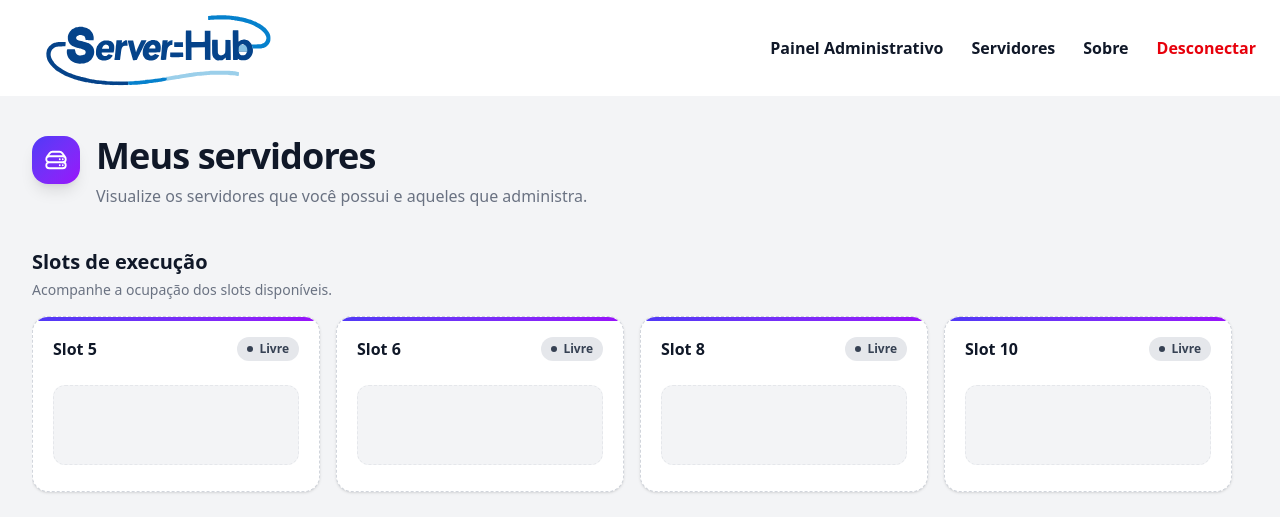
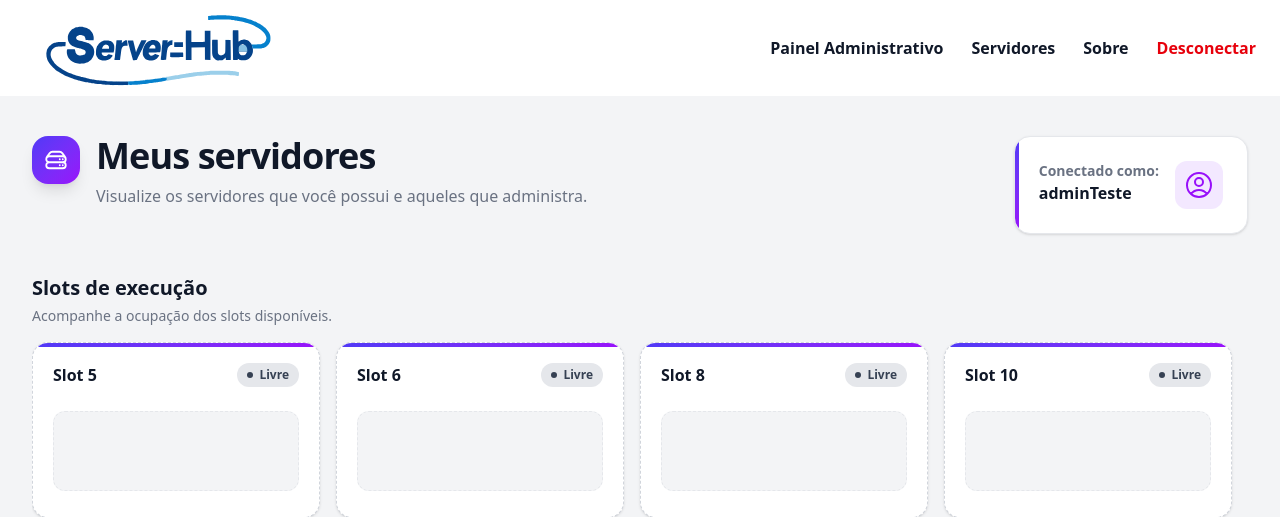
Before and after one commit to Guilherme-O-Brito/server-hub, a Laravel app: page /servidores in a window 1280 px wide. Shown: the top 517 px of the page. Run offline with Laravel 12, Linux system fonts and the light colour scheme; a user stored in the database is signed in; data comes from the database, SQL or seed files in the repository; style sheets or scripts are compiled from the project's sources.

Commit message:
feat: connected user card

```diff
--- a/resources/js/app.js
+++ b/resources/js/app.js
@@ -1,6 +1,6 @@
 import './bootstrap';
 
-import { createApp } from 'vue';
+import { createApp, reactive } from 'vue';
 import { ZiggyVue } from 'ziggy-js';
 import axios from 'axios';
 import App from './components/App.vue';
@@ -19,11 +19,32 @@ if (csrfToken) {
 
 window.axios = axios;
 
+const rootElement = document.getElementById('authUser');
+
+if (!rootElement) {
+    throw new Error('Elemento #authUser não encontrado.');
+}
+
+let authUser = null;
+
+try {
+    authUser = rootElement.dataset.authUser
+        ? JSON.parse(rootElement.dataset.authUser)
+        : null;
+} catch (error) {
+    console.error('Não foi possível carregar o usuário autenticado.', error)
+}
+
+const auth = reactive({
+    user: authUser,
+});
+
 const serversAppElement = document.getElementById('servers-app');
 
 if (serversAppElement) {
     createApp(App)
         .use(ZiggyVue)
         .use(router)
+        .provide('auth', auth)
         .mount(serversAppElement);
 }
--- /dev/null
+++ b/resources/js/components/ConectedUserCard.vue
@@ -0,0 +1,30 @@
+<template>
+    <article class="relative overflow-hidden rounded-2xl border border-gray-200 bg-white p-6 shadow-sm">
+        <div
+            class="absolute inset-y-0 left-0 w-1 bg-linear-to-b from-indigo-600 to-purple-600"
+            aria-hidden="true"
+        ></div>
+        <div class="flex items-start justify-between gap-4">
+            <div class="min-w-0 flex-1">
+                <h2 class="text-sm font-semibold text-gray-500">
+                    Conectado como:
+                </h2>
+                <h1 class="font-bold text-gray-900">{{ user?.name }}</h1>
+            </div>
+            <div class="flex h-12 w-12 shrink-0 items-center justify-center rounded-xl bg-purple-100 text-purple-600">
+                <svg class="h-8 w-8" xmlns="http://www.w3.org/2000/svg" fill="none" viewBox="0 0 24 24" stroke-width="1.5" stroke="currentColor">
+                    <path stroke-linecap="round" stroke-linejoin="round" d="M17.982 18.725A7.488 7.488 0 0 0 12 15.75a7.488 7.488 0 0 0-5.982 2.975m11.963 0a9 9 0 1 0-11.963 0m11.963 0A8.966 8.966 0 0 1 12 21a8.966 8.966 0 0 1-5.982-2.275M15 9.75a3 3 0 1 1-6 0 3 3 0 0 1 6 0Z" />
+                </svg>
+            </div>
+        </div>
+    </article>
+</template>
+
+<script setup>
+    const props = defineProps({
+        user: {
+            type: Object,
+            default: null
+        }
+    });
+</script>
--- a/resources/js/components/servers/ServersPage.vue
+++ b/resources/js/components/servers/ServersPage.vue
@@ -1,6 +1,7 @@
 <template>
     <main class="mx-auto w-full max-w-7xl px-4 py-10 sm:px-6 lg:px-8">
-        <header class="mb-10 flex items-start gap-4">
+        <header class="mb-10 flex justify-between">
+            <div class="flex items-start gap-4">
                 <div
                     class="flex h-12 w-12 shrink-0 items-center justify-center rounded-2xl bg-linear-to-br from-indigo-600 to-purple-600 text-white shadow-lg"
                     aria-hidden="true"
@@ -18,6 +19,8 @@
                         Visualize os servidores que você possui e aqueles que administra.
                     </p>
                 </div>
+            </div>
+            <ConectedUserCard :user="auth.user"/>
         </header>
 
         <div
@@ -135,13 +138,14 @@
 </template>
 
 <script setup>
-import { computed, onMounted, ref, watch } from 'vue';
+import { computed, onMounted, ref, watch, inject } from 'vue';
 import { useRouter } from 'vue-router';
 import CreateServerModal from './components/CreateServerModal.vue';
 import ExecutionSlotCard from './components/ExecutionSlotCard.vue';
 import PaginationControls from './components/PaginationControls.vue';
 import ServerCard from './components/ServerCard.vue';
 import ServerFilters from './components/ServerFilters.vue';
+import ConectedUserCard from '../ConectedUserCard.vue';
 import { fetchServerPageData } from './services/serverPageService';
 
 const router = useRouter();
@@ -156,6 +160,7 @@ const totalPages = ref(1);
 const isLoading = ref(true);
 const loadError = ref(false);
 const isCreateModalOpen = ref(false);
+const auth = inject('auth');
 
 const gameOptions = computed(() => {
     const gamesByKey = new Map();
--- a/resources/views/layouts/top_app_bar.blade.php
+++ b/resources/views/layouts/top_app_bar.blade.php
@@ -7,6 +7,14 @@
     <meta name="csrf-token" content="{{ csrf_token() }}">
     <link rel="icon" href="{{ asset('favicon.ico') }}" type="image/x-icon">
     @routes
+    @auth
+        <div id="authUser" data-auth-user=@json([
+                "id" => Auth::user()->id,
+                "name" => Auth::user()->name,
+                "email" => Auth::user()->email
+            ], JSON_HEX_APOS | JSON_HEX_AMP | JSON_HEX_QUOT | JSON_HEX_TAG)>
+        </div>
+    @endauth
     @vite(['resources/css/app.css'])
     <title>Server Hub</title>
 </head>
```
Lines whose indentation alone changed are shown as unchanged.
